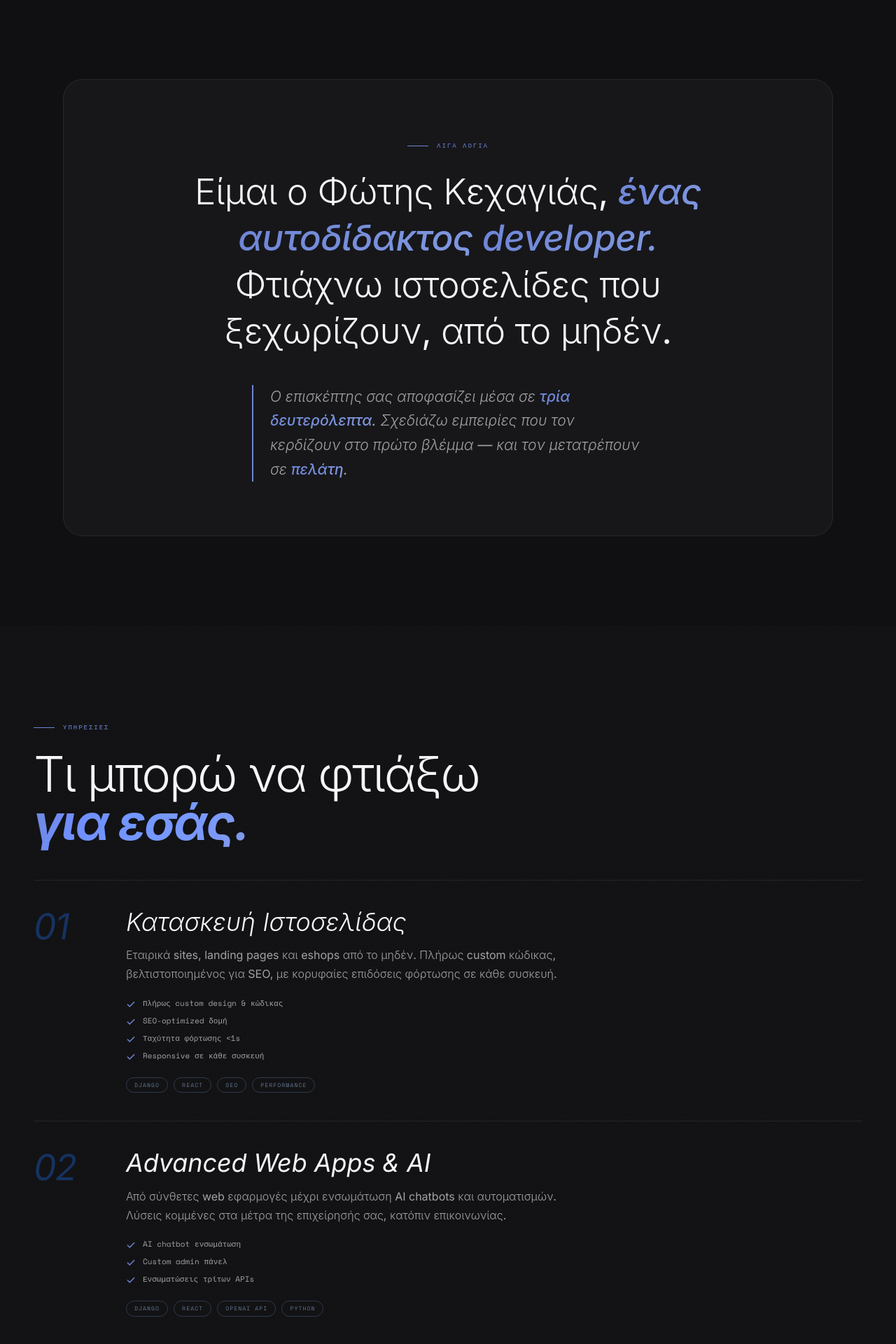
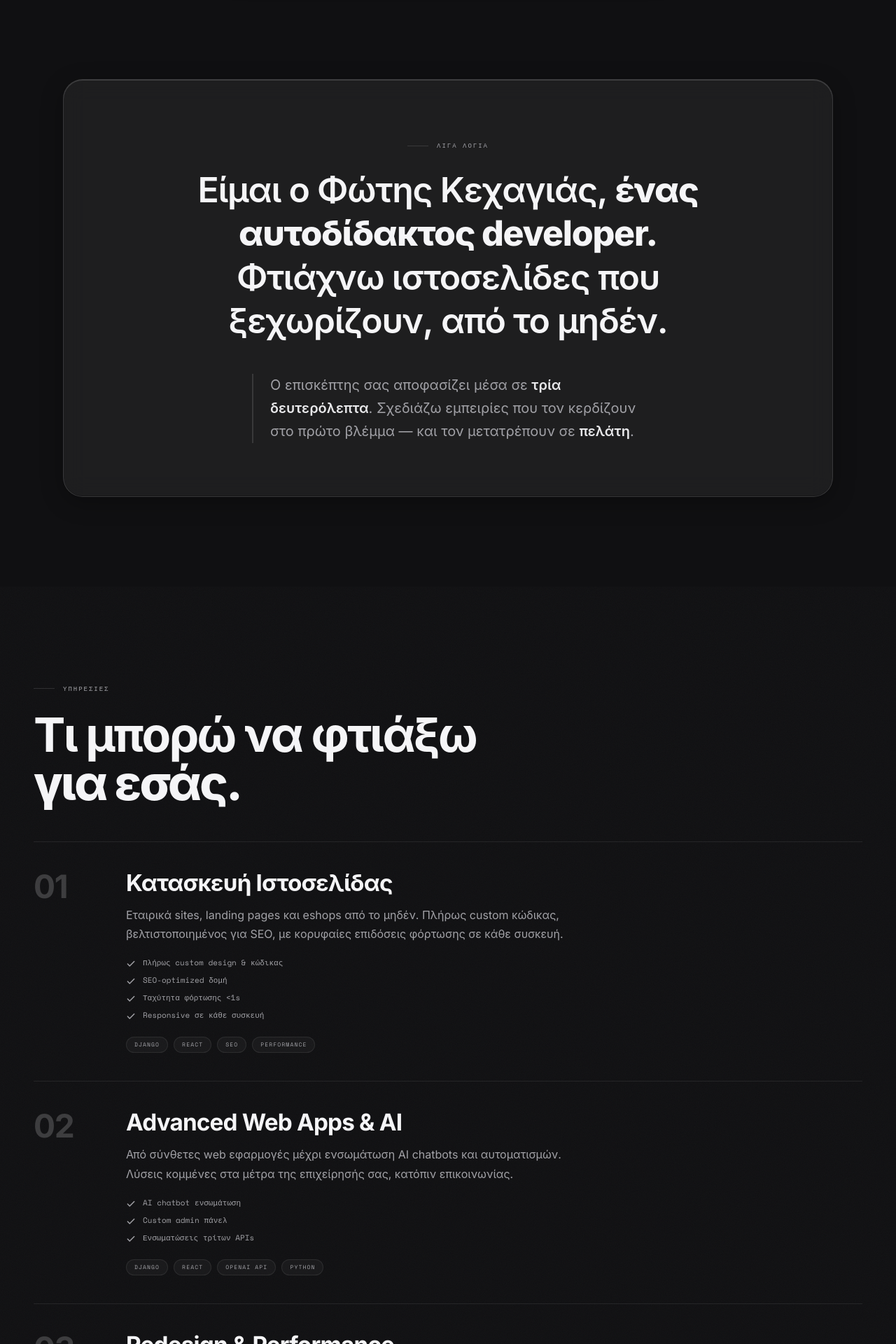
Before and after one commit to FotisKechagias/fkechagias.gr, a Django app: page / in a window 1280 px wide. Shown: the part 815-2735 px from the top of the page at 70% size. Run offline with Django 4.2, Linux system fonts and the light colour scheme; data that the repository does not hold is empty; some libraries are stand-ins or nearby versions.

Commit message:
Liquid glass redesign 8/N: homepage sections (home.css)
Hero: title becomes bold Inter with text-shadow over the video
(no glow/gradient text), tint desaturated to the single accent,
fade layer is now a pure neutral vignette. About: card on the
shared glass recipe; heading/quote solid bold text, hairline
accents. Services: bold numbers/titles, neutral checklist and tags.
Projects: cards on hairline+rim with neutral hover, overlay stays a
bottom vignette; view-all strip is secondary glass with accent only
on hover. Contact: bold tight title, neutral stroke numeral.

```diff
--- a/static/css/home.css
+++ b/static/css/home.css
@@ -28,26 +28,22 @@
   object-fit: cover;
   pointer-events: none;
 }
-/* Color-grade: το βίντεο έχει ζεστούς (χρυσαφί/πορτοκαλί) τόνους στα
-   σύννεφα, ενώ όλη η υπόλοιπη σελίδα είναι μπλε/μοβ — αυτό το tint
-   τραβάει το βίντεο λίγο πιο κοντά στην ταυτότητα του site χωρίς να
-   κρύβει τη σκηνή. */
+/* Color-grade: ήπιο, αποκορεσμένο tint προς τη μονή accent απόχρωση —
+   κρατάει το βίντεο κοντά στην ταυτότητα του site χωρίς να το κρύβει. */
 .xp-hero-video-tint {
   position: absolute; inset: 0;
   pointer-events: none;
-  background: linear-gradient(135deg,
-    oklch(0.45 0.16 250 / 0.28) 0%,
-    oklch(0.35 0.18 295 / 0.16) 55%,
-    transparent 100%);
+  background: rgba(110, 133, 214, 0.16);
   mix-blend-mode: color;
 }
+/* Vignette: σκούρα άκρα, καθαρό κέντρο — ποτέ blur πάνω στο βίντεο */
 .xp-hero-video-fade {
   position: absolute; inset: 0;
   pointer-events: none;
   background: linear-gradient(to bottom,
-    oklch(0.08 0.02 260 / 0.35) 0%,
+    rgba(9, 9, 11, 0.4) 0%,
     transparent 45%,
-    oklch(0.08 0.02 260 / 0.65) 100%);
+    rgba(9, 9, 11, 0.68) 100%);
 }
 @media (prefers-reduced-motion: reduce) {
   .xp-hero-video { display: none; }
@@ -105,26 +101,22 @@ body:not(.is-slider) #contact::after { content: none; }
   font-size: 9px;
   letter-spacing: 0.22em;
   text-transform: uppercase;
-  color: var(--c-blue);
+  color: var(--text-muted);
   margin-bottom: 24px;
 }
 .xp-label::before {
   content: '';
   width: 30px;
   height: 1px;
-  background: var(--c-blue);
+  background: var(--border);
   flex-shrink: 0;
 }
 
-/* Κοινό gradient για τα strong μέσα σε τίτλους */
+/* Τα strong μέσα σε τίτλους: πιο βαριά ζυγαριά, όχι gradient */
 .xp-sec-title strong,
 .xp-contact-title strong {
-  font-weight: 700;
-  font-style: italic;
-  background: linear-gradient(115deg, var(--c-blue) 0%, oklch(0.72 0.22 270) 45%, var(--c-purple-light) 100%);
-  -webkit-background-clip: text;
-  -webkit-text-fill-color: transparent;
-  background-clip: text;
+  font-weight: 800;
+  color: var(--text);
 }
 
 /* ═══════════════════════════════════════════════════════════════
@@ -296,10 +284,14 @@ body.xp-loaded .xp-fade { opacity: 1; transform: translateY(0); }
   position: relative;
   z-index: 2;
 }
+/* Κάρτα: η κοινή glass συνταγή */
 .xp-about-card {
-  background: var(--c-bg-elevated);
-  border: 0.5px solid oklch(1 0 0 / 0.07);
-  border-radius: 28px;
+  background: var(--glass-bg);
+  border: var(--glass-border);
+  border-radius: var(--radius-xl);
+  backdrop-filter: var(--glass-blur);
+  -webkit-backdrop-filter: var(--glass-blur);
+  box-shadow: var(--glass-shadow), var(--rim);
   padding: clamp(40px, 6vw, 88px) clamp(24px, 5vw, 64px);
   max-width: 1100px;
   margin: 0 auto;
@@ -307,24 +299,19 @@ body.xp-loaded .xp-fade { opacity: 1; transform: translateY(0); }
 }
 .xp-about-heading {
   font-family: var(--font-display);
-  font-variation-settings: 'opsz' 60;
-  font-size: clamp(26px, 4vw, 54px);
-  font-weight: 300;
-  line-height: 1.3;
-  letter-spacing: -0.01em;
-  color: var(--c-white);
+  font-size: clamp(26px, 4vw, 50px);
+  font-weight: 600;
+  line-height: 1.25;
+  letter-spacing: -0.025em;
+  color: var(--text);
   max-width: 780px;
   margin: 0 auto;
 }
 .xp-about-accent {
-  font-style: italic;
-  font-weight: 500;
+  font-weight: 800;
 }
 .xp-about-accent .xp-about-word {
-  background: linear-gradient(115deg, var(--c-blue) 0%, var(--c-purple-light) 100%);
-  -webkit-background-clip: text;
-  -webkit-text-fill-color: transparent;
-  background-clip: text;
+  color: var(--text);
 }
 .xp-about-word {
   display: inline-block;
@@ -341,25 +328,20 @@ body.xp-loaded .xp-fade { opacity: 1; transform: translateY(0); }
    ώστε να μη διακόπτεται η ροή με ένα ολόκληρο ξεχωριστό pinned scene */
 .xp-about-quote {
   font-family: var(--font-display);
-  font-variation-settings: 'opsz' 36;
-  font-size: clamp(16px, 1.8vw, 21px);
-  font-weight: 300;
-  font-style: italic;
-  color: var(--c-text-dim);
+  font-size: clamp(16px, 1.8vw, 20px);
+  font-weight: 400;
+  color: var(--text-muted);
   line-height: 1.65;
   max-width: 560px;
   margin: 44px auto 0;
   padding-left: 24px;
-  border-left: 2px solid var(--c-blue);
+  border-left: 2px solid var(--border);
   text-align: left;
 }
 .xp-about-quote em {
-  font-style: italic;
-  font-weight: 500;
-  background: linear-gradient(115deg, var(--c-blue) 0%, var(--c-purple-light) 100%);
-  -webkit-background-clip: text;
-  -webkit-text-fill-color: transparent;
-  background-clip: text;
+  font-style: normal;
+  font-weight: 600;
+  color: var(--text-body);
 }
 
 @media (max-width: 640px) {
@@ -381,12 +363,11 @@ body.xp-loaded .xp-fade { opacity: 1; transform: translateY(0); }
 .xp-sec-head { margin-bottom: 8px; }
 .xp-sec-title {
   font-family: var(--font-display);
-  font-variation-settings: 'opsz' 60;
-  font-size: clamp(34px, 5.5vw, 72px);
-  font-weight: 300;
-  line-height: 0.98;
-  letter-spacing: -0.03em;
-  color: var(--c-white);
+  font-size: clamp(34px, 5.5vw, 68px);
+  font-weight: 700;
+  line-height: 1.02;
+  letter-spacing: -0.04em;
+  color: var(--text);
   margin: 0;
 }
 
@@ -401,37 +382,33 @@ body.xp-loaded .xp-fade { opacity: 1; transform: translateY(0); }
   grid-template-columns: 100px 1fr;
   gap: 32px;
   padding: 40px 0;
-  border-top: 0.5px solid oklch(1 0 0 / 0.08);
+  border-top: 1px solid var(--border-soft);
 }
-.xp-sitem:last-child { border-bottom: 0.5px solid oklch(1 0 0 / 0.08); }
+.xp-sitem:last-child { border-bottom: 1px solid var(--border-soft); }
 .xp-sitem-num {
   font-family: var(--font-display);
-  font-variation-settings: 'opsz' 60;
-  font-size: clamp(32px, 4vw, 52px);
-  font-weight: 200;
-  font-style: italic;
+  font-size: clamp(28px, 3.6vw, 46px);
+  font-weight: 700;
   letter-spacing: -0.03em;
   line-height: 1;
-  color: oklch(0.32 0.09 260);
-  transition: color 0.4s ease;
+  color: rgba(255, 255, 255, 0.18);
+  transition: color var(--transition);
 }
-.xp-sitem:hover .xp-sitem-num { color: var(--c-blue); }
+.xp-sitem:hover .xp-sitem-num { color: var(--accent); }
 .xp-sitem-body h3 {
   font-family: var(--font-display);
-  font-variation-settings: 'opsz' 36;
-  font-size: clamp(22px, 2.8vw, 38px);
-  font-weight: 300;
-  font-style: italic;
-  color: var(--c-white);
-  line-height: 1.1;
+  font-size: clamp(22px, 2.6vw, 34px);
+  font-weight: 700;
+  letter-spacing: -0.025em;
+  color: var(--text);
+  line-height: 1.12;
   margin: 0 0 14px;
 }
 .xp-sitem-body p {
   font-family: var(--font-display);
-  font-variation-settings: 'opsz' 14;
   font-size: clamp(14px, 1.4vw, 16px);
-  font-weight: 300;
-  color: var(--c-text-dim);
+  font-weight: 400;
+  color: var(--text-muted);
   line-height: 1.7;
   max-width: 640px;
   margin: 0 0 20px;
@@ -449,11 +426,11 @@ body.xp-loaded .xp-fade { opacity: 1; transform: translateY(0); }
   gap: 10px;
   font-family: var(--font-body);
   font-size: 11px;
-  color: var(--c-text-dim);
+  color: var(--text-muted);
   line-height: 1.4;
 }
 .xp-check-item svg {
-  color: var(--c-blue);
+  color: var(--text-muted);
   flex-shrink: 0;
   margin-top: 2px;
 }
@@ -467,10 +444,11 @@ body.xp-loaded .xp-fade { opacity: 1; transform: translateY(0); }
   font-size: 8px;
   letter-spacing: 0.14em;
   text-transform: uppercase;
-  color: oklch(0.55 0.05 260);
-  border: 0.5px solid oklch(0.34 0.03 260);
+  color: var(--text-muted);
+  border: 1px solid var(--border-soft);
+  background: rgba(255, 255, 255, 0.03);
   padding: 4px 11px;
-  border-radius: 100px;
+  border-radius: var(--radius-pill);
 }
 
 /* ═══════════════════════════════════════════════════════════════
```
Also changed, not shown: other parts of static/css/home.css (+65 -70 lines).
